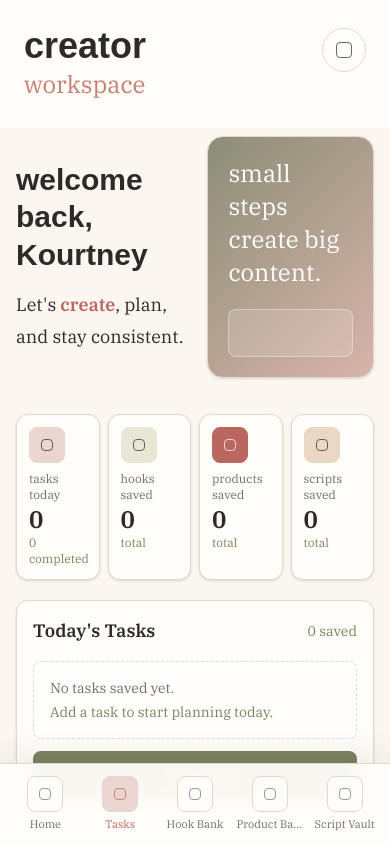
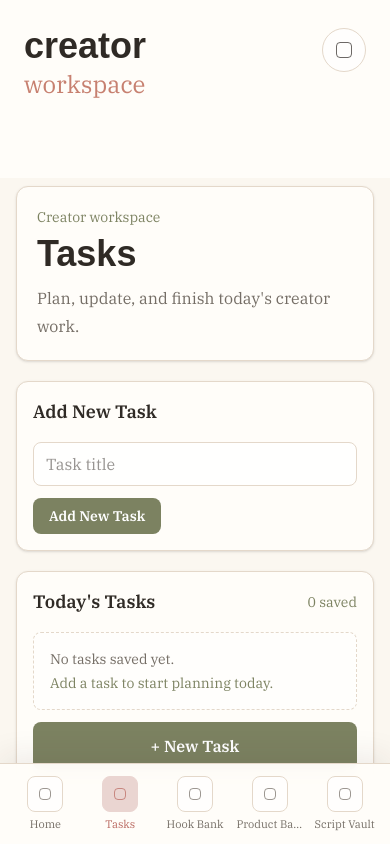
Before and after one commit to korragnarok/creator-workspace, a Next.js app: page / in a window 390 px wide. Both pictures are taken after a click on the button "Tasks". Shown: the top 844 px of the page. Built offline with nearby package versions, Linux system fonts and the light colour scheme; a web font is replaced by a local one.

Commit message:
update mobile layout

```diff
--- a/src/app/page.tsx
+++ b/src/app/page.tsx
@@ -3,6 +3,7 @@
 import { FormEvent, useEffect, useMemo, useRef, useState } from "react";
 
 type ItemType = "task" | "hook" | "product" | "script";
+type ViewType = "home" | "tasks" | "hooks" | "products" | "scripts";
 
 type Task = {
   id: string;
@@ -59,6 +60,43 @@ const navItems = [
   { label: "Product Bank", view: "products" },
   { label: "Script Vault", view: "scripts" },
 ] as const;
+
+const viewToForm: Record<Exclude<ViewType, "home">, ItemType> = {
+  tasks: "task",
+  hooks: "hook",
+  products: "product",
+  scripts: "script",
+};
+
+const typeToView: Record<ItemType, Exclude<ViewType, "home">> = {
+  task: "tasks",
+  hook: "hooks",
+  product: "products",
+  script: "scripts",
+};
+
+const viewDetails: Record<ViewType, { title: string; subtitle: string }> = {
+  home: {
+    title: "welcome back, Kourtney",
+    subtitle: "Let's create, plan, and stay consistent.",
+  },
+  tasks: {
+    title: "Tasks",
+    subtitle: "Plan, update, and finish today's creator work.",
+  },
+  hooks: {
+    title: "Hook Bank",
+    subtitle: "Save scroll-stopping openings for future videos.",
+  },
+  products: {
+    title: "Product Bank",
+    subtitle: "Track products, links, categories, and content status.",
+  },
+  scripts: {
+    title: "Script Vault",
+    subtitle: "Draft, organize, and revisit your content scripts.",
+  },
+};
 
 const quickAdds: Array<{ label: string; type: ItemType; tone: "rose" | "sage" | "clay" | "sand" }> = [
   { label: "New Task", type: "task", tone: "rose" },
@@ -134,7 +172,7 @@ export default function Home() {
   const storageReady = useRef(false);
   const formPanelRef = useRef<HTMLDivElement>(null);
   const [data, setData] = useState<WorkspaceData>(emptyData);
-  const [activeView, setActiveView] = useState<(typeof navItems)[number]["view"]>("home");
+  const [activeView, setActiveView] = useState<ViewType>("home");
   const [activeForm, setActiveForm] = useState<ItemType>("task");
   const [editingId, setEditingId] = useState<string | null>(null);
   const [search, setSearch] = useState("");
@@ -232,9 +270,18 @@ export default function Home() {
     setScriptStatus("Draft");
   }
 
+  function handleViewChange(view: ViewType) {
+    setActiveView(view);
+    if (view !== "home") {
+      setActiveForm(viewToForm[view]);
+      resetForm();
+    }
+  }
+
   function startAdd(type: ItemType) {
     resetForm();
     setActiveForm(type);
+    setActiveView(typeToView[type]);
     window.setTimeout(() => {
       formPanelRef.current?.scrollIntoView({ behavior: "smooth", block: "start" });
     }, 0);
@@ -243,6 +290,7 @@ export default function Home() {
   function startEdit(type: ItemType, id: string) {
     resetForm();
     setActiveForm(type);
+    setActiveView(typeToView[type]);
     setEditingId(id);
 
     if (type === "task") {
@@ -408,7 +456,7 @@ export default function Home() {
             {navItems.map((item) => (
               <button
                 key={item.label}
-                onClick={() => setActiveView(item.view)}
+                onClick={() => handleViewChange(item.view)}
                 className={`flex min-w-max items-center gap-3 rounded-lg px-3 py-3 text-left text-sm font-medium transition ${
                   activeView === item.view
                     ? "bg-[color:var(--rose)] text-[color:var(--foreground)]"
@@ -475,6 +523,7 @@ export default function Home() {
 
           <div className="grid gap-5 px-4 py-2 sm:px-8 sm:py-5 2xl:grid-cols-[1fr_350px]">
             <div className="flex flex-col gap-5">
+              {activeView === "home" ? (
               <section className="grid grid-cols-[minmax(0,1fr)_minmax(142px,0.95fr)] items-center gap-4 sm:block">
                 <div>
                   <h1 className="max-w-4xl break-words font-[family-name:var(--font-heading)] text-3xl font-bold leading-tight sm:text-5xl">
@@ -505,8 +554,18 @@ export default function Home() {
                   ))}
                 </div>
               </section>
+              ) : (
+                <section className="rounded-xl border border-[color:var(--line)] bg-[color:var(--paper)] p-5 shadow-sm">
+                  <p className="text-sm text-[color:var(--sage)]">Creator workspace</p>
+                  <h1 className="mt-1 font-[family-name:var(--font-heading)] text-4xl font-bold leading-tight">
+                    {viewDetails[activeView].title}
+                  </h1>
+                  <p className="mt-2 max-w-2xl text-base leading-7 text-[color:var(--muted)]">{viewDetails[activeView].subtitle}</p>
+                </section>
+              )}
 
-              <div ref={formPanelRef} className="order-4 grid gap-5 xl:grid-cols-[minmax(0,1fr)_360px]">
+              {activeView !== "home" ? (
+              <div ref={formPanelRef} className="order-1 grid gap-5 xl:grid-cols-[minmax(0,1fr)_360px]">
                 <Panel>
                   <SectionHeader title={editingId ? `Edit ${formTitles[activeForm].replace("Add ", "").replace("Save a ", "")}` : formTitles[activeForm]} />
                   <form className="space-y-3" onSubmit={handleSubmit}>
@@ -625,7 +684,9 @@ export default function Home() {
                   <div className="mt-8 h-24 rounded-lg border border-white/35 bg-white/15" aria-label="Image placeholder" />
                 </section>
               </div>
+              ) : null}
 
+              {(activeView === "home" || activeView === "tasks") ? (
               <div className="order-2 grid gap-5 xl:grid-cols-2">
                 <Panel>
                   <SectionHeader title="Today's Tasks" count={filtered.tasks.length} />
@@ -664,11 +725,12 @@ export default function Home() {
                   </button>
                 </Panel>
 
+                {activeView === "home" ? (
                 <Panel>
                   <SectionHeader title="Recent Scripts" count={filtered.scripts.length} />
                   <div className="space-y-3">
                     {filtered.scripts.length ? (
-                      filtered.scripts.slice(0, activeView === "scripts" ? undefined : 4).map((script) => (
+                      filtered.scripts.slice(0, 4).map((script) => (
                         <article key={script.id} className="flex gap-3 rounded-lg border border-[color:var(--line)] bg-[color:var(--cream)]/60 p-3">
                           <IconSlot tone="neutral" />
                           <div className="min-w-0 flex-1">
@@ -690,9 +752,13 @@ export default function Home() {
                     )}
                   </div>
                 </Panel>
+                ) : null}
               </div>
+              ) : null}
 
+              {(activeView === "home" || activeView === "hooks" || activeView === "products") ? (
               <div className="order-3 grid gap-5 xl:grid-cols-2">
+                {(activeView === "home" || activeView === "hooks") ? (
                 <Panel>
                   <SectionHeader title="Recent Hooks" count={filtered.hooks.length} />
                   <div className="space-y-3">
@@ -715,7 +781,9 @@ export default function Home() {
                     )}
                   </div>
                 </Panel>
+                ) : null}
 
+                {(activeView === "home" || activeView === "products") ? (
                 <Panel>
                   <SectionHeader title="Recent Products" count={filtered.products.length} />
                   <div className="space-y-2">
@@ -747,7 +815,45 @@ export default function Home() {
                     )}
                   </div>
                 </Panel>
+                ) : null}
               </div>
+              ) : null}
+
+              {activeView === "scripts" ? (
+                <div className="order-2">
+                  <Panel>
+                    <SectionHeader title="Script Vault" count={filtered.scripts.length} />
+                    <div className="space-y-3">
+                      {filtered.scripts.length ? (
+                        filtered.scripts.map((script) => (
+                          <article key={script.id} className="rounded-lg border border-[color:var(--line)] bg-[color:var(--cream)]/60 p-3">
+                            <div className="flex gap-3">
+                              <IconSlot tone="neutral" />
+                              <div className="min-w-0 flex-1">
+                                <p className="truncate text-sm font-semibold">{script.title}</p>
+                                <p className="text-xs text-[color:var(--muted)]">
+                                  {script.product} · {script.status}
+                                </p>
+                              </div>
+                              <div className="flex shrink-0 gap-2 text-xs">
+                                <button className="text-[color:var(--sage)]" onClick={() => startEdit("script", script.id)} type="button">
+                                  Edit
+                                </button>
+                                <button className="text-[color:var(--rose-deep)]" onClick={() => deleteItem("script", script.id)} type="button">
+                                  Delete
+                                </button>
+                              </div>
+                            </div>
+                            {script.body ? <p className="mt-3 rounded-lg bg-white/60 p-3 text-sm leading-6 text-[color:var(--muted)]">{script.body}</p> : null}
+                          </article>
+                        ))
+                      ) : (
+                        <EmptyState label="No scripts saved yet." action="Create a script draft when you have a video idea." />
+                      )}
+                    </div>
+                  </Panel>
+                </div>
+              ) : null}
             </div>
 
             <div className="hidden space-y-5 lg:block">
@@ -794,7 +900,7 @@ export default function Home() {
             className={`flex min-w-0 flex-col items-center gap-1 rounded-lg px-1 py-1 text-[11px] ${
               activeView === item.view ? "text-[color:var(--rose-deep)]" : "text-[color:var(--muted)]"
             }`}
-            onClick={() => setActiveView(item.view)}
+            onClick={() => handleViewChange(item.view)}
             type="button"
           >
             <IconSlot tone={activeView === item.view ? "rose" : "neutral"} />
```
